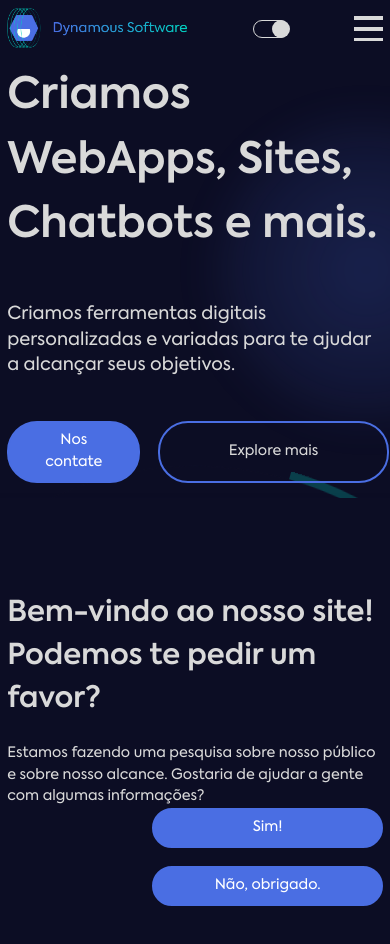
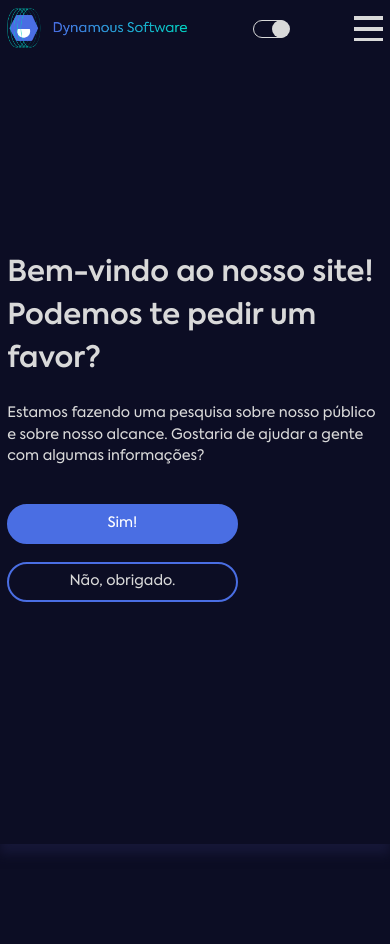
Before and after one commit to AllyssinXD/dynamous-software-website, a Next.js app: page / in a window 390 px wide. Shown: the top 944 px of the page. Built offline with nearby package versions, Linux system fonts and the light colour scheme.

Commit message:
fix: better responsiveness and thank you message

```diff
--- a/src/components/PopupController/PopupController.tsx
+++ b/src/components/PopupController/PopupController.tsx
@@ -111,7 +111,13 @@
   }, []);
 
   useEffect(() => {
-    if (getInfo !== null) setTimeout(() => setInfoHidden(true), 1000);
+    if (getInfo !== null)
+      setTimeout(() => {
+        setInfoHidden(true);
+        addToQueue({
+          label: "Obrigado!",
+        });
+      }, 1000);
   }, [getInfoEnding]);
 
   useEffect(() => {
@@ -183,9 +189,9 @@
         style={{ transition: "1s" }}
         className={`${
           getInfo === null && getInfoStarting
-            ? "translate-y-100"
+            ? "translate-y-600 md:translate-y-100"
             : getInfoEnding
-            ? "translate-y-100"
+            ? "translate-y-600 md:translate-y-100"
             : ""
         } ${
           getInfo === null && (!getInfoStarting || !getInfoEnding)
@@ -193,11 +199,11 @@
             : ""
         } ${
           infoHidden ? "hidden" : ""
-        } fixed bg-complementary z-600 shadow-[0px_10px_10px_0px] shadow-complementary bottom-0 right-0 left-0 h-96`}
+        } fixed bg-background z-600 shadow-[0px_10px_10px_0px] shadow-complementary bottom-0 right-0 left-0 h-screen md:h-96`}
       >
         <SimpleSectionRoot
           title="Bem-vindo ao nosso site! Podemos te pedir um favor?"
-          containerClass="py-0"
+          containerClass="pt-64 md:pt-0"
           className="py-0"
         >
           <DoubleContent
@@ -208,7 +214,7 @@
               </p>
             }
             right={
-              <div className="flex flex-col justify-between items-end">
+              <div className="flex flex-col justify-between md:items-end mt-10 md:0">
                 <Button
                   className="w-64 mb-5"
                   label="Sim!"
@@ -221,6 +227,7 @@
                 <Button
                   label="Não, obrigado."
                   className="w-64"
+                  isSecondary
                   onClick={() => {
                     setInfoEnding(true);
                     setGetInfo(false);
```
